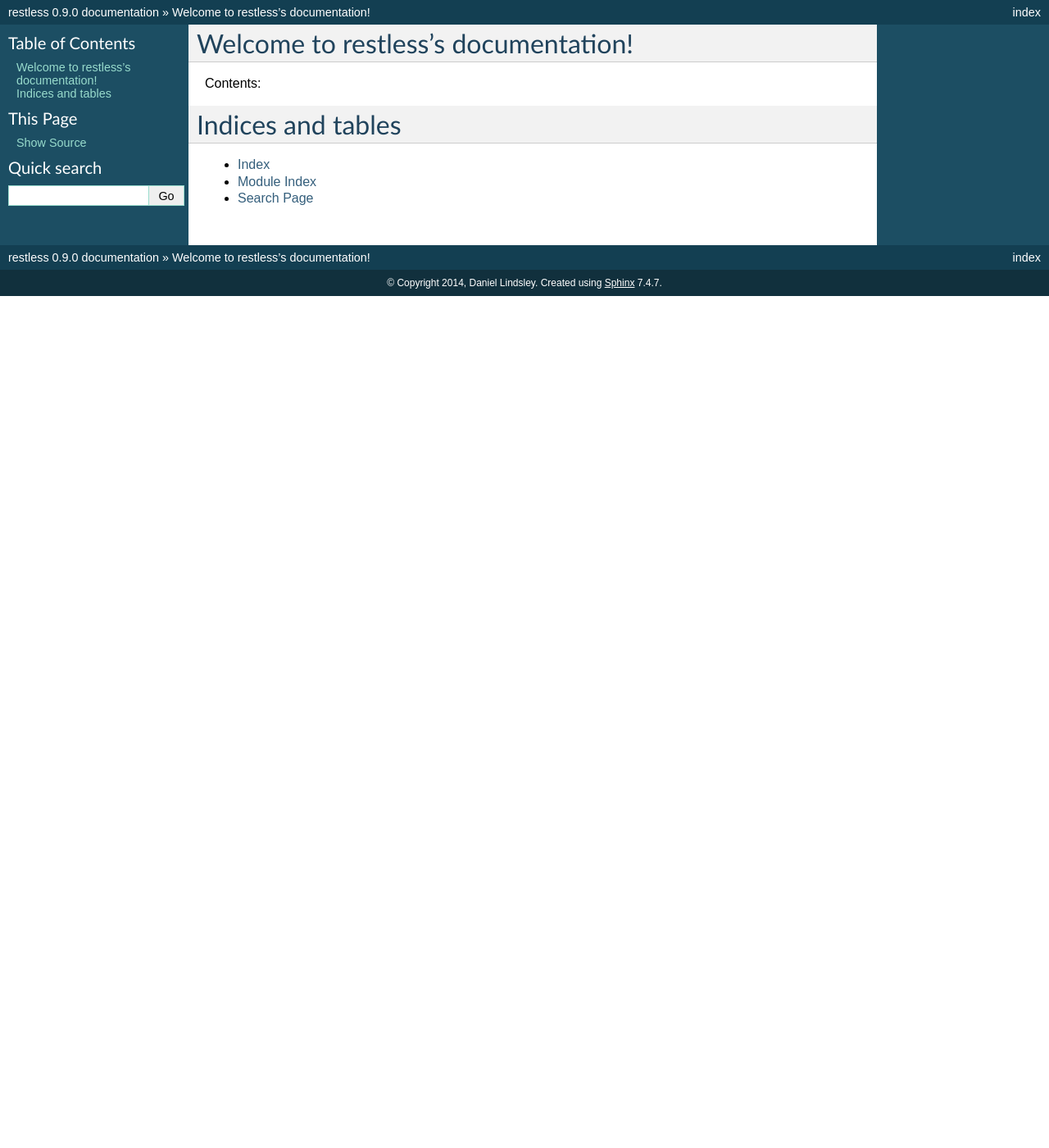
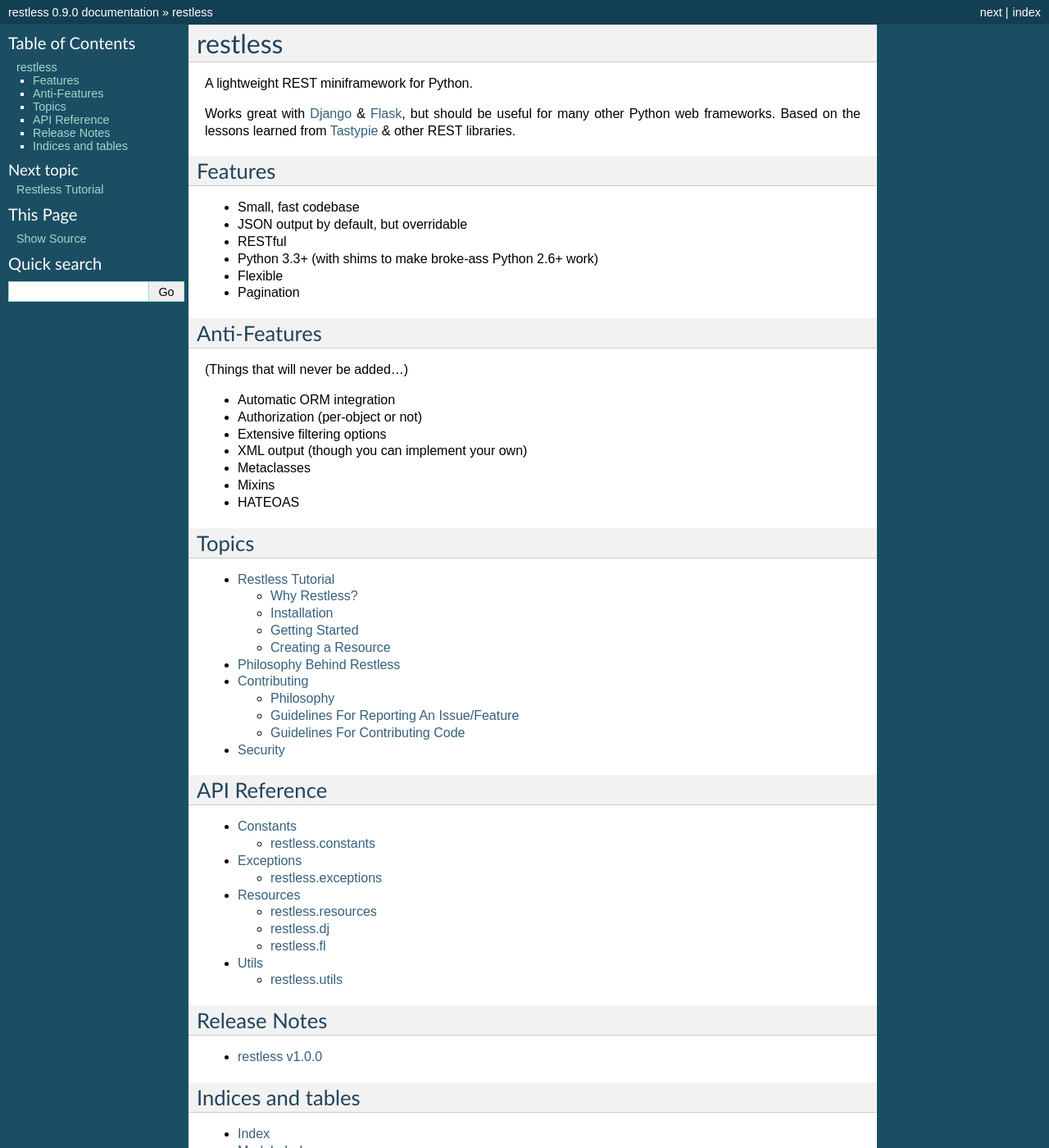
Before and after one commit to toastdriven/restless, a Sphinx documentation site: the page built from docs/index.rst, in a window 1280 px wide and 1400 px high. Shown: the whole window at 82% size. Built offline with Sphinx 7.4.7, drawn with Linux system fonts in a browser that asks for light colours.

Commit message:
Initial docs.
The tutorial/philosophy sections are still WIP.

```diff
--- a/docs/conf.py
+++ b/docs/conf.py
@@ -258,3 +258,8 @@
 
 # If true, do not generate a @detailmenu in the "Top" node's menu.
 #texinfo_no_detailmenu = False
+
+
+# Blerg. The autodocs for the Django module freak out if this isn't done.
+from django.conf import settings
+settings.configure()
--- /dev/null
+++ b/docs/contributing.rst
@@ -0,0 +1,91 @@
+.. _contributing:
+
+============
+Contributing
+============
+
+Restless is open-source and, as such, grows (or shrinks) & improves in part
+due to the community. Below are some guidelines on how to help with the project.
+
+
+Philosophy
+==========
+
+* Restless is BSD-licensed. All contributed code must be either
+
+  * the original work of the author, contributed under the BSD, or...
+  * work taken from another project released under a BSD-compatible license.
+
+* GPL'd (or similar) works are not eligible for inclusion.
+* Restless's git master branch should always be stable, production-ready &
+  passing all tests.
+* Major releases (1.x.x) are commitments to backward-compatibility of the
+  public APIs. Any documented API should ideally not change between major
+  releases. The exclusion to this rule is in the event of a security
+  issue.
+* Minor releases (x.3.x) are for the addition of substantial features or major
+  bugfixes.
+* Patch releases (x.x.4) are for minor features or bugfixes.
+
+
+Guidelines For Reporting An Issue/Feature
+=========================================
+
+So you've found a bug or have a great idea for a feature. Here's the steps you
+should take to help get it added/fixed in Restless:
+
+* First, check to see if there's an existing issue/pull request for the
+  bug/feature. All issues are at https://github.com/toastdriven/restless/issues
+  and pull reqs are at https://github.com/toastdriven/restless/pulls.
+* If there isn't one there, please file an issue. The ideal report includes:
+
+  * A description of the problem/suggestion.
+  * How to recreate the bug.
+  * If relevant, including the versions of your:
+
+    * Python interpreter
+    * Web framework
+    * Restless
+    * Optionally of the other dependencies involved
+
+  * Ideally, creating a pull request with a (failing) test case demonstrating
+    what's wrong. This makes it easy for us to reproduce & fix the problem.
+    Instructions for running the tests are at :doc:`index`
+
+
+Guidelines For Contributing Code
+================================
+
+If you're ready to take the plunge & contribute back some code/docs, the
+process should look like:
+
+* Fork the project on GitHub into your own account.
+* Clone your copy of Restless.
+* Make a new branch in git & commit your changes there.
+* Push your new branch up to GitHub.
+* Again, ensure there isn't already an issue or pull request out there on it.
+  If there is & you feel you have a better fix, please take note of the issue
+  number & mention it in your pull request.
+* Create a new pull request (based on your branch), including what the
+  problem/feature is, versions of your software & referencing any related
+  issues/pull requests.
+
+In order to be merged into Restless, contributions must have the following:
+
+* A solid patch that:
+
+  * is clear.
+  * works across all supported versions of Python.
+  * follows the existing style of the code base (mostly PEP-8).
+  * comments included as needed.
+
+* A test case that demonstrates the previous flaw that now passes
+  with the included patch.
+* If it adds/changes a public API, it must also include documentation
+  for those changes.
+* Must be appropriately licensed (see "Philosophy").
+* Adds yourself to the AUTHORS file.
+
+If your contribution lacks any of these things, they will have to be added
+by a core contributor before being merged into Restless proper, which may take
+additional time.
--- a/docs/index.rst
+++ b/docs/index.rst
@@ -1,16 +1,71 @@
-.. restless documentation master file, created by
-   sphinx-quickstart on Sat Jan 11 01:04:55 2014.
-   You can adapt this file completely to your liking, but it should at least
-   contain the root `toctree` directive.
+========
+restless
+========
 
-Welcome to restless's documentation!
-====================================
+A lightweight REST miniframework for Python.
 
-Contents:
+Works great with Django_ & Flask_, but should be useful for many other Python web
+frameworks. Based on the lessons learned from Tastypie_ & other REST libraries.
+
+.. _Django: http://djangoproject.com/
+.. _Flask: http://flask.pocoo.org/
+.. _Tastypie: http://tastypieapi.org/
+
+
+Features
+========
+
+* Small, fast codebase
+* JSON output by default, but overridable
+* RESTful
+* Python 3.3+ (with shims to make broke-ass Python 2.6+ work)
+* Flexible
+* Pagination
+
+
+Anti-Features
+=============
+
+(Things that will never be added...)
+
+* Automatic ORM integration
+* Authorization (per-object or not)
+* Extensive filtering options
+* XML output (though you can implement your own)
+* Metaclasses
+* Mixins
+* HATEOAS
+
+
+Topics
+======
+
+.. toctree::
+
+   tutorial
+   philosophy
+   contributing
+   security
 
 .. toctree::
    :maxdepth: 2
 
+
+API Reference
+=============
+
+.. toctree::
+   :glob:
+
+   reference/*
+
+
+Release Notes
+=============
+
+.. toctree::
+
+   releasenotes/v1.0.0
 
 
 Indices and tables
--- /dev/null
+++ b/docs/philosophy.rst
@@ -0,0 +1,5 @@
+.. _philosophy:
+
+==========================
+Philosophy Behind Restless
+==========================
--- /dev/null
+++ b/docs/reference/exceptions.rst
@@ -0,0 +1,12 @@
+.. ref-exceptions
+
+==========
+Exceptions
+==========
+
+restless.exceptions
+-------------------
+
+.. automodule:: restless.exceptions
+   :members:
+   :undoc-members:
--- /dev/null
+++ b/docs/reference/resources.rst
@@ -0,0 +1,28 @@
+.. ref-resources
+
+=========
+Resources
+=========
+
+restless.resources
+------------------
+
+.. automodule:: restless.resources
+   :members:
+   :undoc-members:
+
+
+restless.dj
+-----------
+
+.. automodule:: restless.dj
+   :members:
+   :undoc-members:
+
+
+restless.fl
+-----------
+
+.. automodule:: restless.fl
+   :members:
+   :undoc-members:
--- /dev/null
+++ b/docs/reference/utils.rst
@@ -0,0 +1,12 @@
+.. ref-utils
+
+=====
+Utils
+=====
+
+restless.utils
+--------------
+
+.. automodule:: restless.utils
+   :members:
+   :undoc-members:
--- /dev/null
+++ b/docs/releasenotes/v1.0.0.rst
@@ -0,0 +1,6 @@
+restless v1.0.0
+===============
+
+:date: 2014-01-12
+
+Initial production-ready release! Whoo hoo!
--- /dev/null
+++ b/docs/security.rst
@@ -0,0 +1,39 @@
+.. _security:
+
+========
+Security
+========
+
+Restless takes security seriously. By default, it:
+
+* does not access your filesystem in any way.
+* only allows GET requests, demanding that the user think about who should be
+  able to work with a given endpoint.
+* has ``is_debug`` as ``False`` by default.
+* wraps JSON lists in an object to prevent exploits.
+
+While no known vulnerabilities exist, all software has bugs & Restless is no
+exception.
+
+If you believe you have found a security-related issue, please **DO NOT SUBMIT
+AN ISSUE/PULL REQUEST**. This would be a public disclosure & would allow for
+0-day exploits.
+
+Instead, please send an email to "daniel@toastdriven.com" & include the
+following information:
+
+* A description of the problem/suggestion.
+* How to recreate the bug.
+* If relevant, including the versions of your:
+
+  * Python interpreter
+  * Web framework
+  * Restless
+  * Optionally of the other dependencies involved
+
+Please bear in mind that I'm not a security expert/researcher, so a layman's
+description of the issue is very important.
+
+Upon reproduction of the exploit, steps will be taken to fix the issue, release
+a new version & make users aware of the need to upgrade. Proper credit for the
+discovery of the issue will be granted via the AUTHORS file & other mentions.
--- /dev/null
+++ b/docs/tutorial.rst
@@ -0,0 +1,76 @@
+.. _tutorial:
+
+=================
+Restless Tutorial
+=================
+
+Restless is an alternative take on REST frameworks. While other frameworks
+attempt to be very complete, include special features or tie deeply to ORMs,
+Restless is a trip back to the basics.
+
+It is fast, lightweight, and works with a small (but growing) number of
+different web frameworks. If you're interested in more of the backstory &
+reasoning behind Restless, please have a gander at the :ref:`philosophy`
+documentation.
+
+
+Why Restless?
+=============
+
+Restless tries to be RESTful by default, but flexible enough. The main
+``Resource`` class has data methods (that you implement) for all the main
+RESTful actions. It also uses HTTP status codes as correctly as possible.
+
+Restless is BYOD (bring your own data) and hence, works with almost any
+ORM/data source. If you can import a module to work with the data & can
+represent it as JSON, Restless can work with it.
+
+Restless is small & easy to keep in your head. Common usages involve
+overridding just a few easily remembered method names. Total source code is
+a under a thousand lines of code.
+
+Restless supports Python 3 **first**, but has backward-compatibility to work
+with Python 2.6+ code. Because the future is here.
+
+Restless is JSON-only by default. Most everything can speak JSON, it's a *data*
+format (not a *document* format) & it's pleasant for both computers and humans
+to work with.
+
+Restless is well-tested.
+
+
+Installation
+============
+
+Installation is a relatively simple affair. For the most recent stable release,
+simply use pip_ to run::
+
+    $ pip install restless
+
+Alternately, you can download the latest development source from Github::
+
+    $ git clone https://github.com/toastdriven/restless.git
+    $ cd restless
+    $ python setup.py install
+
+.. _pip: http://pip-installer.org/
+
+
+Getting Started
+===============
+
+Restless currently supports Django_ & Flask_. For the purposes of most of this
+tutorial, we'll assume you're using Django. The process for developing &
+interacting with the API via Flask is nearly identical (& we'll be covering the
+differences at the end of this document).
+
+There are only two steps to getting a Restless API up & functional. They are:
+
+#. Implement a ``restless.Resource`` subclass
+#. Hook up the resource to your URLs
+
+We'll start with defining the resource subclass.
+
+
+Creating a Resource
+===================
```
Also changed, not shown: docs/reference/constants.rst (added, +29 -0 lines).
